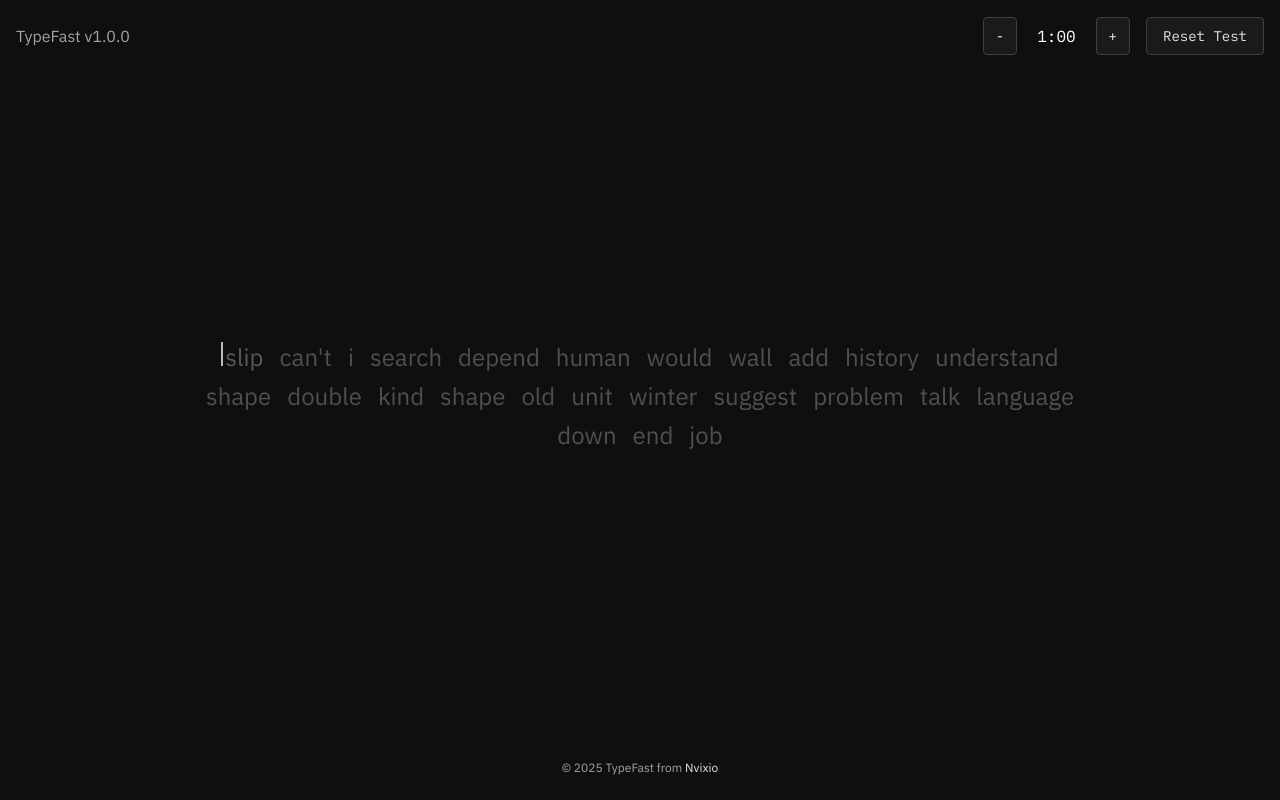
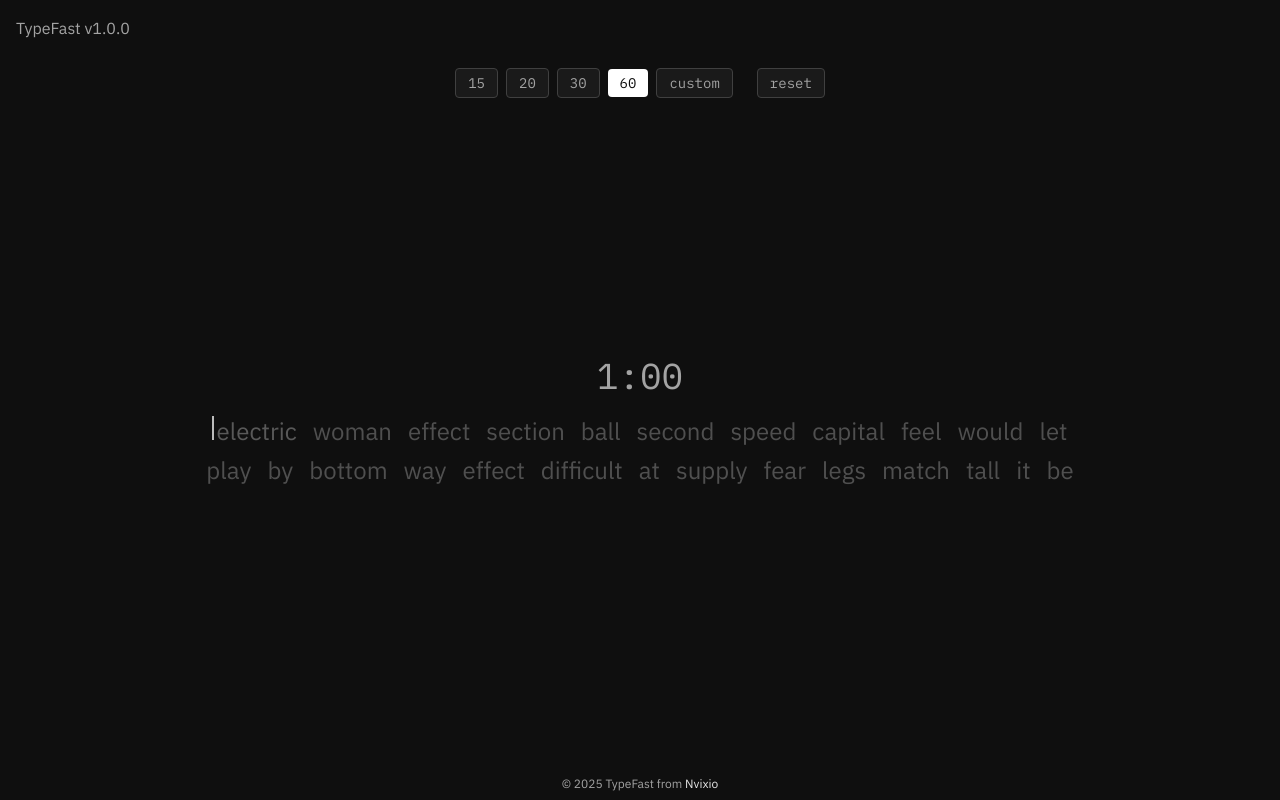
Before and after one commit to aibekz/typefast, a Next.js app: page / in a window 1280 px wide. Built offline with nearby package versions, Linux system fonts and the light colour scheme.

Commit message:
Refactor TypingTest component to include a Toolbar for duration controls, enhance layout structure, and implement auto-focus for input during the test. Update Header component to remove props and streamline functionality.

```diff
--- a/app/components/TypingTest.tsx
+++ b/app/components/TypingTest.tsx
@@ -1,10 +1,11 @@
 "use client";
 
-import { useCallback, useState } from "react";
+import { useCallback, useEffect, useState } from "react";
 import { useTypingTest } from "../hooks/useTypingTest";
 import Footer from "./ui/Footer";
 import Header from "./ui/Header";
 import Results from "./ui/Results";
+import Toolbar from "./ui/Toolbar";
 import TypingArea from "./ui/TypingArea";
 
 export default function TypingTest() {
@@ -40,37 +41,54 @@ export default function TypingTest() {
     [duration, resetTest],
   );
 
+  const setCustomDuration = useCallback(
+    (newDuration: number) => {
+      const clampedDuration = Math.max(5, Math.min(300, newDuration));
+      setDuration(clampedDuration);
+    },
+    [],
+  );
+
+  // Reset test when duration changes
+  useEffect(() => {
+    resetTest();
+  }, [duration, resetTest]);
+
   return (
-    <div className="min-h-screen bg-[var(--bg-dark)] text-[var(--fg-light)] font-sans">
+    <div className="h-screen bg-[var(--bg-dark)] text-[var(--fg-light)] font-sans flex flex-col">
       {/* SEO Heading - Hidden but accessible to screen readers */}
       <h1 className="sr-only">TypeFast - Test Your Typing Speed</h1>
-      <Header
-        duration={duration}
-        timeRemaining={timeRemaining}
-        isTestActive={isTestActive}
-        onDurationChange={adjustDuration}
-        onReset={resetTest}
-        formatTime={formatTime}
-      />
+      <Header />
 
-      {isTestComplete && (
+      <div className="flex-1 flex flex-col min-h-0">
+        {isTestComplete ? (
+          <div className="flex-1 flex items-center justify-center">
             <Results
               stats={stats}
               timeElapsed={timeElapsed}
               formatTime={formatTime}
               onRestart={resetTest}
             />
-      )}
-
-      {!isTestComplete &&
-        (isLoadingWords ? (
-          <div className="min-h-screen bg-[var(--bg-dark)] text-[var(--fg-light)] flex items-center justify-center">
+          </div>
+        ) : isLoadingWords ? (
+          <div className="flex-1 flex items-center justify-center">
             <div className="text-center">
               <div className="animate-spin rounded-full h-8 w-8 border-b-2 border-[var(--fg-accent)] mx-auto mb-4"></div>
               <p className="text-[var(--fg-muted)]">Loading words...</p>
             </div>
           </div>
         ) : (
+          <>
+            <Toolbar
+              duration={duration}
+              timeRemaining={timeRemaining}
+              isTestActive={isTestActive}
+              onDurationChange={adjustDuration}
+              onSetCustomDuration={setCustomDuration}
+              onReset={resetTest}
+              formatTime={formatTime}
+            />
+            <div className="flex-1 flex items-center justify-center">
               <TypingArea
                 words={words}
                 currentWordIndex={currentWordIndex}
@@ -81,8 +99,14 @@ export default function TypingTest() {
                 onInputChange={handleInputChange}
                 onKeyDown={handleKeyDown}
                 onKeyPress={handleKeyPress}
+                isTestActive={isTestActive}
+                timeRemaining={timeRemaining}
+                formatTime={formatTime}
               />
-        ))}
+            </div>
+          </>
+        )}
+      </div>
 
       <Footer />
     </div>
--- a/app/components/ui/Header.tsx
+++ b/app/components/ui/Header.tsx
@@ -1,57 +1,9 @@
-interface HeaderProps {
-  duration: number;
-  timeRemaining: number;
-  isTestActive: boolean;
-  onDurationChange: (delta: number) => void;
-  onReset: () => void;
-  formatTime: (seconds: number) => string;
-}
-
-export default function Header({
-  duration,
-  timeRemaining,
-  isTestActive,
-  onDurationChange,
-  onReset,
-  formatTime,
-}: HeaderProps) {
+export default function Header() {
   return (
     <header className="flex flex-row justify-between items-center p-3 sm:p-4 gap-2 sm:gap-4">
       <div className="text-sm sm:text-base text-[var(--fg-muted)]">
         TypeFast v1.0.0
       </div>
-
-      <div className="flex flex-row items-center gap-2 sm:gap-4">
-        {/* Duration Controls / Timer */}
-        <div className="flex items-center gap-2">
-          <button
-            type="button"
-            onClick={() => onDurationChange(-15)}
-            className="px-2 sm:px-3 py-2 text-sm bg-[var(--bg-card)] border border-[var(--border)] text-[var(--fg-light)] hover:bg-[var(--border-light)] hover:border-[var(--border-light)] transition-all duration-200 rounded min-w-[1.5rem] sm:min-w-[2rem] font-mono"
-          >
-            -
-          </button>
-          <span className="text-sm sm:text-base font-mono min-w-[3rem] text-center px-3 py-2 text-[var(--fg-accent)]">
-            {isTestActive ? formatTime(timeRemaining) : formatTime(duration)}
-          </span>
-          <button
-            type="button"
-            onClick={() => onDurationChange(15)}
-            className="px-2 sm:px-3 py-2 text-sm bg-[var(--bg-card)] border border-[var(--border)] text-[var(--fg-light)] hover:bg-[var(--border-light)] hover:border-[var(--border-light)] transition-all duration-200 rounded min-w-[1.5rem] sm:min-w-[2rem] font-mono"
-          >
-            +
-          </button>
-        </div>
-
-        {/* Reset Button */}
-        <button
-          type="button"
-          onClick={onReset}
-          className="px-3 sm:px-4 py-2 text-xs sm:text-sm bg-[var(--bg-card)] border border-[var(--border)] text-[var(--fg-light)] hover:bg-[var(--border-light)] hover:border-[var(--border-light)] transition-all duration-200 rounded font-mono"
-        >
-          Reset Test
-        </button>
-      </div>
     </header>
   );
 }
--- /dev/null
+++ b/app/components/ui/Toolbar.tsx
@@ -0,0 +1,152 @@
+import { useState, useEffect, useRef } from "react";
+
+interface ToolbarProps {
+  duration: number;
+  timeRemaining: number;
+  isTestActive: boolean;
+  onDurationChange: (delta: number) => void;
+  onSetCustomDuration: (duration: number) => void;
+  onReset: () => void;
+  formatTime: (seconds: number) => string;
+}
+
+export default function Toolbar({
+  duration,
+  timeRemaining,
+  isTestActive,
+  onDurationChange,
+  onSetCustomDuration,
+  onReset,
+  formatTime,
+}: ToolbarProps) {
+  const [showCustomModal, setShowCustomModal] = useState(false);
+  const [customTime, setCustomTime] = useState("");
+  const inputRef = useRef<HTMLInputElement>(null);
+
+  // Focus input when modal opens
+  useEffect(() => {
+    if (showCustomModal && inputRef.current) {
+      setTimeout(() => {
+        inputRef.current?.focus();
+      }, 100);
+    }
+  }, [showCustomModal]);
+
+  const handlePresetTime = (seconds: number) => {
+    onDurationChange(seconds - duration);
+  };
+
+  const handleCustomTime = () => {
+    const seconds = parseInt(customTime);
+    if (seconds >= 5 && seconds <= 300) {
+      onSetCustomDuration(seconds);
+      setShowCustomModal(false);
+      setCustomTime("");
+    }
+  };
+
+  const handleKeyDown = (e: React.KeyboardEvent) => {
+    if (e.key === "Enter") {
+      handleCustomTime();
+    } else if (e.key === "Escape") {
+      setShowCustomModal(false);
+      setCustomTime("");
+    }
+  };
+
+  return (
+    <>
+      <div className="flex flex-row justify-center items-center gap-2 max-w-4xl mx-auto px-4 py-3">
+        {/* Time Presets */}
+        <div className="flex items-center gap-2">
+          {[15, 20, 30, 60].map((seconds) => (
+            <button
+              key={seconds}
+              type="button"
+              onClick={() => handlePresetTime(seconds)}
+              className={`px-3 py-1 text-sm font-mono transition-all duration-200 rounded ${
+                duration === seconds
+                  ? "bg-[var(--fg-accent)] text-[var(--bg-dark)]"
+                  : "bg-[var(--bg-card)] border border-[var(--border)] text-[var(--fg-muted)] hover:bg-[var(--border-light)] hover:text-[var(--fg-light)]"
+              }`}
+            >
+              {seconds}
+            </button>
+          ))}
+          <button
+            type="button"
+            onClick={() => setShowCustomModal(true)}
+            className="px-3 py-1 text-sm bg-[var(--bg-card)] border border-[var(--border)] text-[var(--fg-muted)] hover:bg-[var(--border-light)] hover:text-[var(--fg-light)] transition-all duration-200 rounded font-mono"
+          >
+            custom
+          </button>
+        </div>
+
+        {/* Reset Button */}
+        <button
+          type="button"
+          onClick={onReset}
+          className="px-3 py-1 text-sm bg-[var(--bg-card)] border border-[var(--border)] text-[var(--fg-muted)] hover:bg-[var(--border-light)] hover:text-[var(--fg-light)] transition-all duration-200 rounded font-mono ml-4"
+        >
+          reset
+        </button>
+      </div>
+
+      {/* Custom Time Modal */}
+      {showCustomModal && (
+        <div className="fixed inset-0 bg-black bg-opacity-50 flex items-center justify-center z-50">
+          <div className="bg-[var(--bg-card)] border border-[var(--border)] rounded-lg p-6 max-w-sm w-full mx-4">
+            <h3 className="text-lg font-semibold text-[var(--fg-light)] mb-4">
+              Enter custom time
+            </h3>
+            <div className="mb-4">
+              <input
+                type="text"
+                inputMode="numeric"
+                value={customTime}
+                onChange={(e) => {
+                  const value = e.target.value;
+                  // Only allow numbers
+                  if (/^\d*$/.test(value)) {
+                    setCustomTime(value);
+                  }
+                }}
+                onKeyDown={handleKeyDown}
+                placeholder="Enter seconds (e.g., 10, 45, 120, 180)"
+                className="w-full px-3 py-2 bg-[var(--bg-dark)] border border-[var(--border)] text-[var(--fg-light)] rounded font-mono focus:border-[var(--fg-accent)] focus:outline-none focus:ring-2 focus:ring-[var(--fg-accent)] focus:ring-opacity-50"
+                autoFocus
+                autoComplete="off"
+                spellCheck="false"
+                tabIndex={0}
+                ref={inputRef}
+              />
+              <p className="text-xs text-[var(--fg-muted)] mt-1">
+                Enter any number between 5 and 300 seconds (5 seconds to 5 minutes)
+              </p>
+            </div>
+            <div className="flex gap-2">
+              <button
+                type="button"
+                onClick={handleCustomTime}
+                disabled={!customTime || parseInt(customTime) < 5 || parseInt(customTime) > 300}
+                className="px-4 py-2 bg-[var(--fg-accent)] text-[var(--bg-dark)] rounded font-mono hover:opacity-90 transition-opacity disabled:opacity-50 disabled:cursor-not-allowed"
+              >
+                Set Time
+              </button>
+              <button
+                type="button"
+                onClick={() => {
+                  setShowCustomModal(false);
+                  setCustomTime("");
+                }}
+                className="px-4 py-2 bg-[var(--bg-dark)] border border-[var(--border)] text-[var(--fg-light)] rounded font-mono hover:bg-[var(--border-light)] transition-colors"
+              >
+                Cancel
+              </button>
+            </div>
+          </div>
+        </div>
+      )}
+    </>
+  );
+}
--- a/app/components/ui/TypingArea.tsx
+++ b/app/components/ui/TypingArea.tsx
@@ -10,6 +10,9 @@ interface TypingAreaProps {
   onInputChange: (e: React.ChangeEvent<HTMLInputElement>) => void;
   onKeyDown: (e: React.KeyboardEvent<HTMLInputElement>) => void;
   onKeyPress: (e: React.KeyboardEvent<HTMLInputElement>) => void;
+  isTestActive: boolean;
+  timeRemaining: number;
+  formatTime: (seconds: number) => string;
 }
 
 export default function TypingArea({
@@ -22,9 +25,21 @@ export default function TypingArea({
   onInputChange,
   onKeyDown,
   onKeyPress,
+  isTestActive,
+  timeRemaining,
+  formatTime,
 }: TypingAreaProps) {
   return (
-    <main className="flex flex-col items-center justify-center min-h-[calc(100vh-120px)] px-3 sm:px-4">
+    <main className="flex flex-col items-center justify-center px-3 sm:px-4">
+      {/* Timer Counter - Always visible */}
+      <div className={`mb-4 text-4xl font-mono transition-colors duration-200 ${
+        isTestActive
+          ? "text-[var(--fg-accent)]"
+          : "text-[var(--fg-muted)]"
+      }`}>
+        {formatTime(timeRemaining)}
+      </div>
+
       <button
         type="button"
         className="w-full max-w-4xl mb-6 sm:mb-8 relative cursor-text bg-transparent border-none p-0"
--- a/app/components/ui/index.ts
+++ b/app/components/ui/index.ts
@@ -1,4 +1,5 @@
 export { default as Footer } from "./Footer";
 export { default as Header } from "./Header";
 export { default as Results } from "./Results";
+export { default as Toolbar } from "./Toolbar";
 export { default as TypingArea } from "./TypingArea";
--- a/app/hooks/useTypingTest.ts
+++ b/app/hooks/useTypingTest.ts
@@ -92,6 +92,17 @@ export const useTypingTest = (duration: number = 60) => {
       inputRef.current.focus();
     }
   }, [isTestComplete, timeRemaining]);
+
+  // Auto-focus input when test is ready
+  useEffect(() => {
+    if (!isLoadingWords && !isTestComplete && timeRemaining > 0 && inputRef.current) {
+      // Small delay to ensure DOM is ready
+      const timer = setTimeout(() => {
+        inputRef.current?.focus();
+      }, 100);
+      return () => clearTimeout(timer);
+    }
+  }, [isLoadingWords, isTestComplete, timeRemaining]);
 
   // ===== INPUT HANDLING =====
   const handleInputChange = useCallback(
```
Lines whose indentation alone changed are shown as unchanged.
